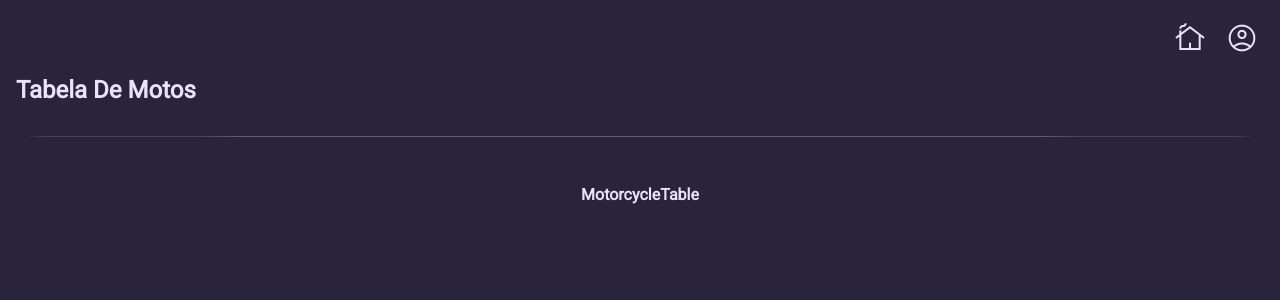
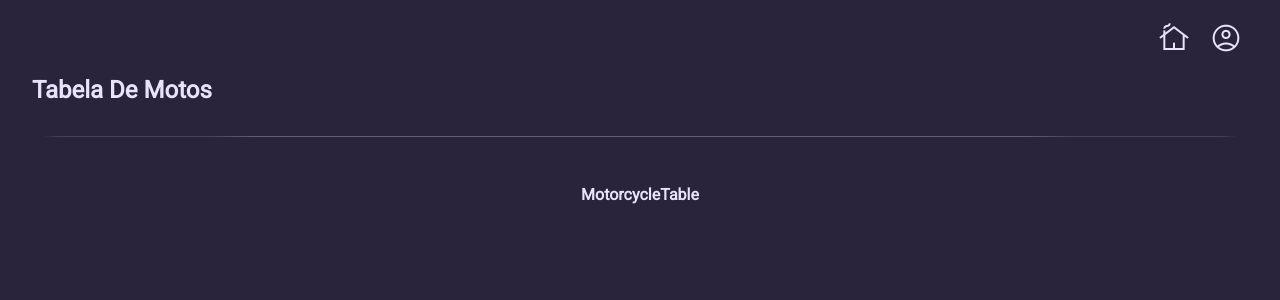
Before and after one commit to rsanttos89/teste-motocaSystems-frontEnd, a React (Create React App) app: page /motorcycle_table in a window 1280 px wide. Shown: the top 300 px of the page. Built offline with nearby package versions, Linux system fonts and the light colour scheme.

Commit message:
creating the header

```diff
--- a/src/components/Header/styles.css
+++ b/src/components/Header/styles.css
@@ -1,6 +1,6 @@
 #topbar {
   width: 100%;
-  padding: 16px;
+  padding: 16px 32px;
 }
 
 #topbar .box-icons {
```
